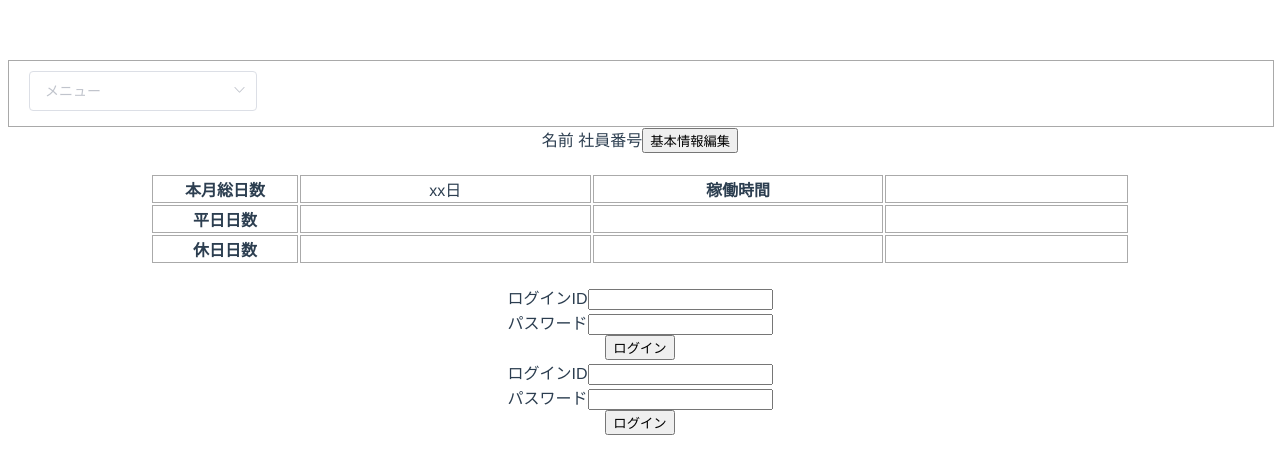
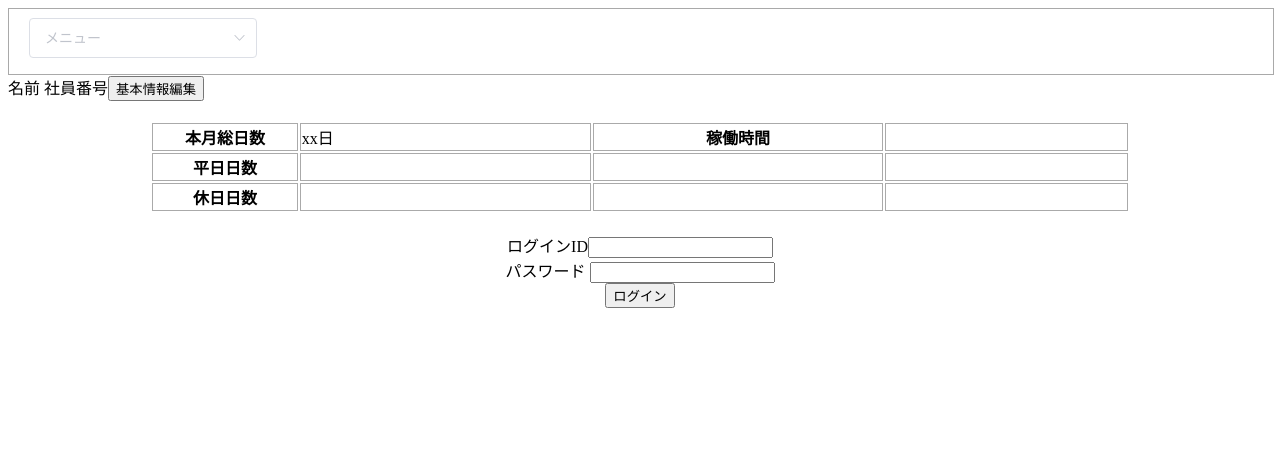
Before and after one commit to sichangSun/kintai-front, a Vue app: page / in a window 1280 px wide. Shown: the top 474 px of the page. Built offline with nearby package versions, Linux system fonts and the light colour scheme.

Commit message:
update : 画面表示内容変更

```diff
--- a/src/App.vue
+++ b/src/App.vue
@@ -4,14 +4,13 @@
     <!-- <HelloWorld msg="Welcome to Your Vue.js App"/> -->
     <HeaderMenu_screen/>
     <Login_screen/>
-    <router-view></router-view>
+    <!-- <router-view></router-view> -->
   </div>
 </template>
 
 <script>
 import HeaderMenu_screen from './components/HeaderMenu_screen.vue';
 import Login_screen from './components/Login_screen.vue';
-// import HelloWorld from './components/HelloWorld.vue'
 
 export default {
   name: 'App',
@@ -23,12 +22,12 @@ export default {
 </script>
 
 <style>
-#app {
+/* #app {
   font-family: Avenir, Helvetica, Arial, sans-serif;
   -webkit-font-smoothing: antialiased;
   -moz-osx-font-smoothing: grayscale;
   text-align: center;
   color: #2c3e50;
   margin-top: 60px;
-}
+} */
 </style>
--- a/src/components/Login_screen.vue
+++ b/src/components/Login_screen.vue
@@ -1,20 +1,22 @@
 <template>
     <div class="frame">
         <title></title>
-        <div>
+        <div class="login_id">
             <!-- ログインID入力 -->
             <label for="login" id="login_id">ログインID</label>
             <input type="text" name="login_id" v-model="login_id"/>
         </div>
-        <div>
+        <div class="password_id">
             <!-- パスワード入力 -->
-            <label for="password" id="password_id">パスワード</label>
+            <label for="password" id="password_id">パスワード </label>
             <input type="password" name="password" v-model="password"/>
             <!-- エラーメッセージ -->
             <div class="error_message" v-show="ErrorState" >{{ ErrorMessage }}</div>
         </div>
+        <div class="login_btn">
             <!-- ログインボタン -->
             <button @click="login()" id="login_btn">ログイン</button>
+        </div>
     </div>
 </template>
 
@@ -46,6 +48,15 @@ export default {
 </script>
 
 <style>
+.login_id{
+    text-align: center;
+}
+.password_id{
+    text-align: center;
+}
+.login_btn{
+    text-align: center;
+}
 .error_message {
     color: red;
 }
```
